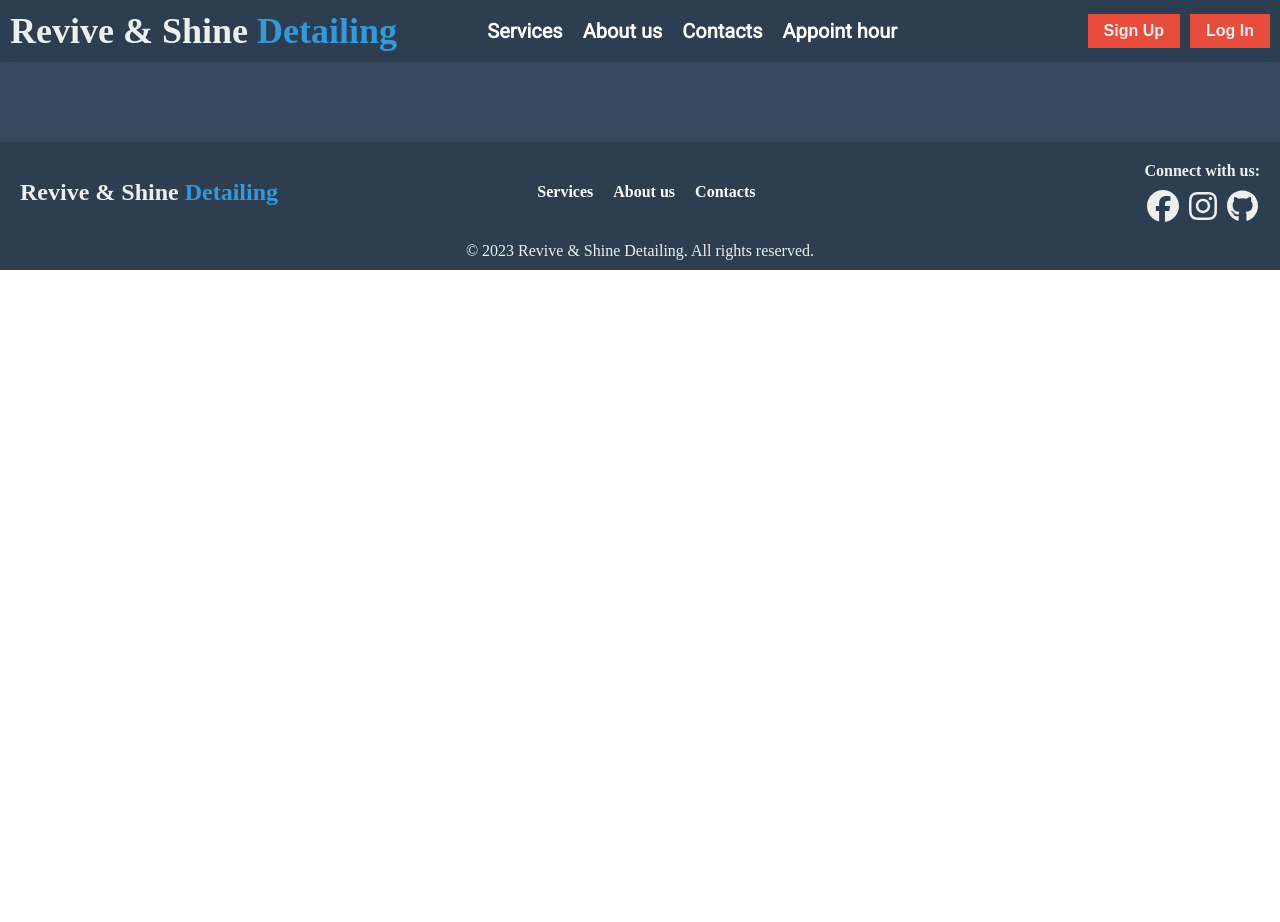
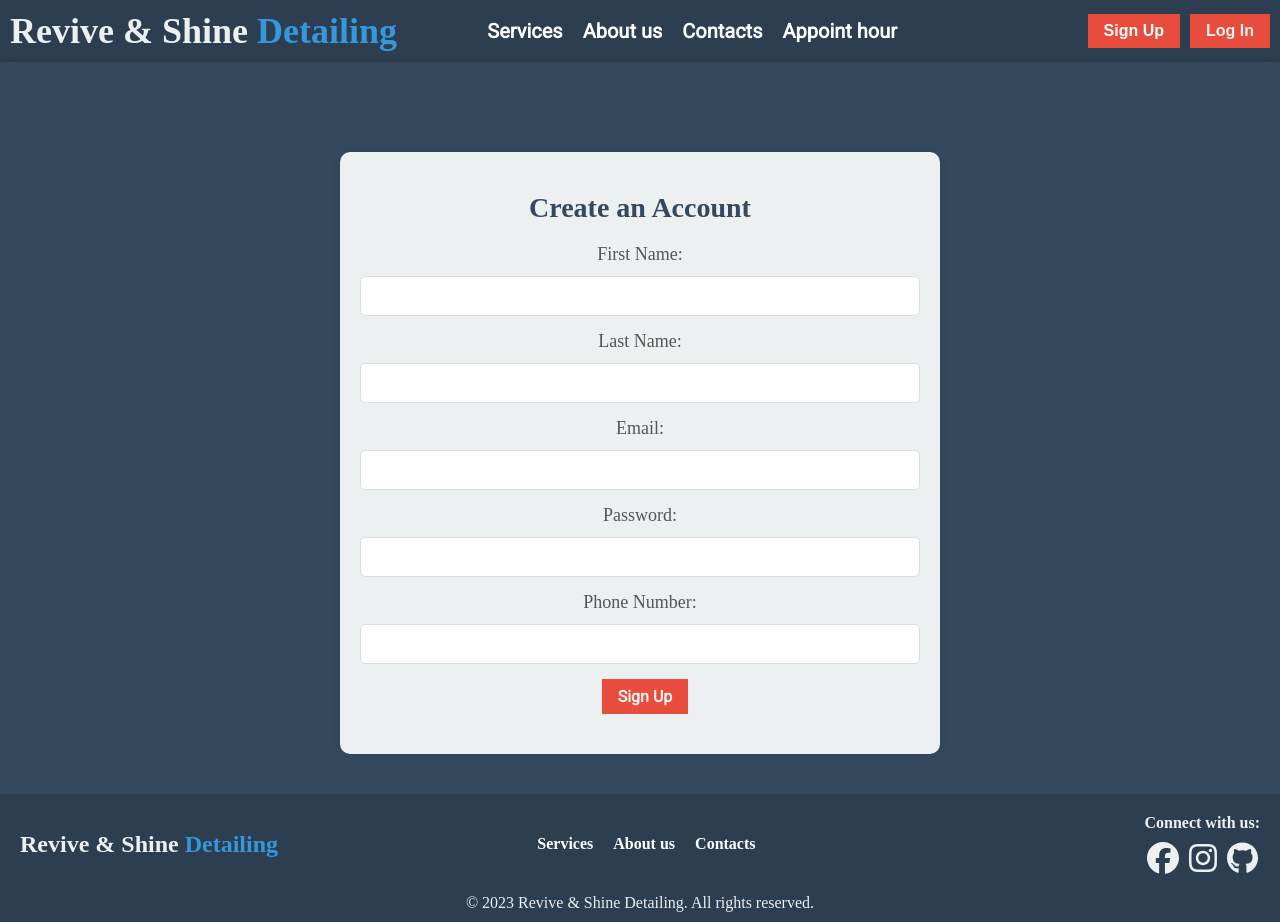
Before and after one commit to KristianIvanov03/Detailing_business_project, a React (Create React App) app in the folder frontend/: page /signup in a window 1280 px wide. Before the commit the page ends 800 px from the top, so only its background shows below. Built offline with nearby package versions, Linux system fonts and the light colour scheme.

Commit message:
signup page done

```diff
--- a/frontend/src/App.js
+++ b/frontend/src/App.js
@@ -5,6 +5,7 @@ import AboutUs from "./pages/AboutUs"
 import Footer from "./components/Footer";
 import Contacts from "./pages/Contacts";
 import Services from "./pages/Services";
+import Signup from "./pages/Signup";
 
 function App() {
   return (
@@ -17,6 +18,7 @@ function App() {
             <Route path="/aboutus" element={<AboutUs/>}/>
             <Route path="/contacts" element={<Contacts/>}/>
             <Route path="/services" element={<Services/>}/>
+            <Route path="/signup" element={<Signup/>}/>
           </Routes>
         </div>
         <Footer/>
--- a/frontend/src/components/NavBar.js
+++ b/frontend/src/components/NavBar.js
@@ -15,7 +15,7 @@ const NavBar = () => {
                 </ul>
             </nav>
             <div className="signup">
-                <button>Sign Up</button>
+                <button><Link to="/signup">Sign Up</Link></button>
                 <button>Log In</button>
             </div>
         </header>
--- a/frontend/src/index.css
+++ b/frontend/src/index.css
@@ -753,3 +753,57 @@ button:hover {
     font-size: 16px;
   }
 }
+
+/* Signup.css */
+main{
+  display: flex;
+  justify-content: center;
+}
+.signup-page {
+  padding: 40px 20px;
+  background-color: var(--neutral-color);
+  box-shadow: 0 0 10px rgba(0, 0, 0, 0.1);
+  border-radius: 10px;
+  margin-top: 50px;
+  text-align: center;
+  width: 50%;
+}
+
+.signup-page h2 {
+  font-size: 28px;
+  color: var(--primary-color);
+  margin-bottom: 20px;
+}
+
+form {
+  display: flex;
+  flex-direction: column;
+  align-items: center;
+}
+
+.signup-page label {
+  font-size: 18px;
+  color: #555;
+  margin-bottom: 5px;
+}
+
+.signup-page input {
+  width: 100%;
+  padding: 10px;
+  margin-bottom: 15px;
+  border: 1px solid #ddd;
+  border-radius: 5px;
+}
+
+
+
+/* Responsive Styling */
+@media screen and (max-width: 768px) {
+  .signup-page input {
+    width: 80%;
+  }
+
+  .signup-page button {
+    width: 80%;
+  }
+}
--- /dev/null
+++ b/frontend/src/pages/Signup.js
@@ -0,0 +1,32 @@
+// Signup.jsx
+import React from 'react';
+
+const Signup = () => {
+  return (
+    <main>
+        <div className="signup-page">
+            <h2>Create an Account</h2>
+            <form>
+                <label htmlFor="firstName">First Name:</label>
+                <input type="text" id="firstName" name="firstName" />
+
+                <label htmlFor="lastName">Last Name:</label>
+                <input type="text" id="lastName" name="lastName" />
+
+                <label htmlFor="email">Email:</label>
+                <input type="email" id="email" name="email" />
+
+                <label htmlFor="password">Password:</label>
+                <input type="password" id="password" name="password" />
+
+                <label htmlFor="phoneNumber">Phone Number:</label>
+                <input type="tel" id="phoneNumber" name="phoneNumber" />
+
+                <button type="submit" className='btn'>Sign Up</button>
+            </form>
+        </div>
+    </main>
+  );
+};
+
+export default Signup;
```
